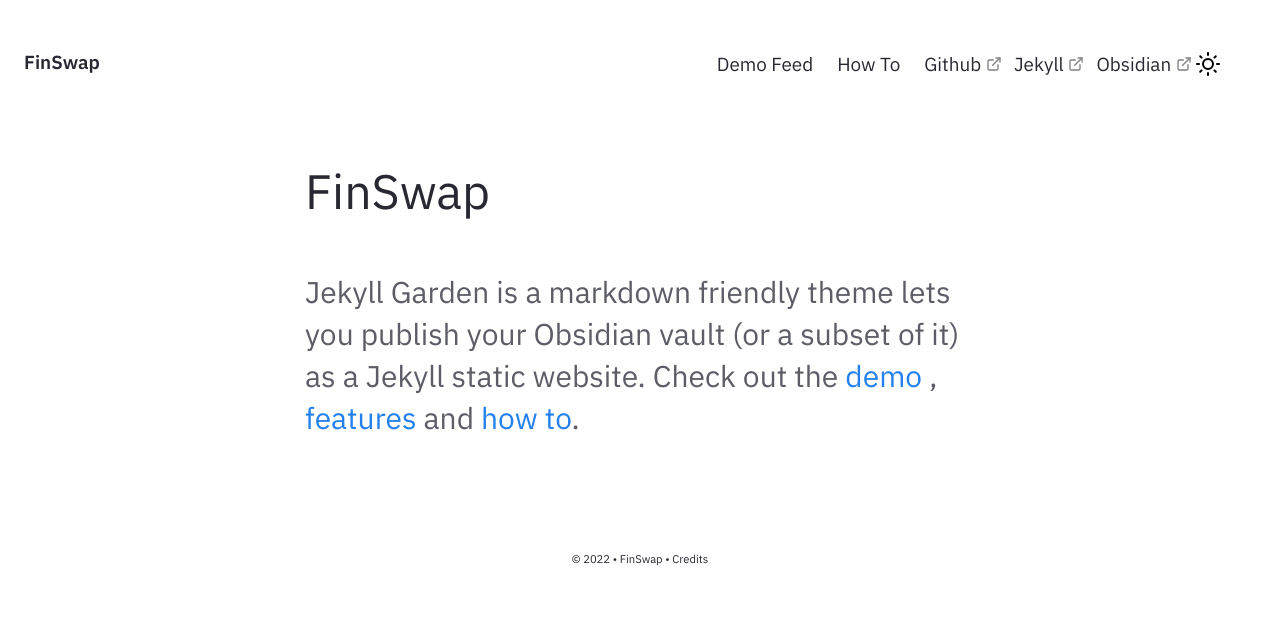
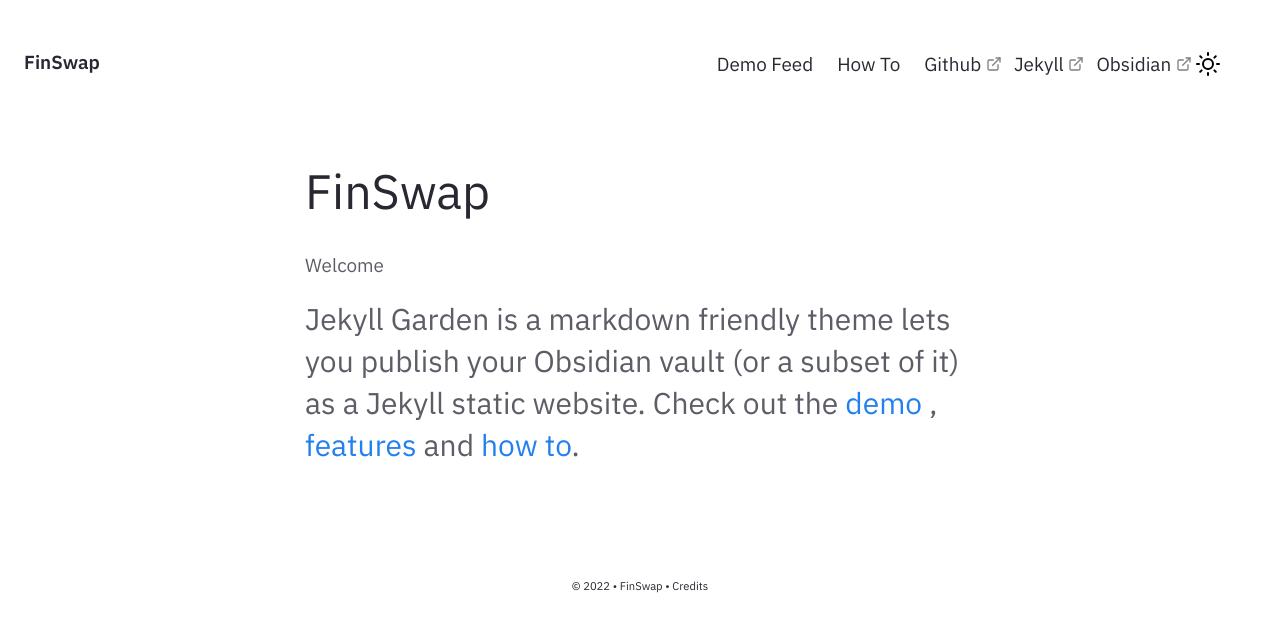
Before and after one commit to kevinroku/nroku.github.io, a Jekyll site: the page built from pages/index.md, in a window 1280 px wide. Shown: the top 632 px of the page. Built offline with Jekyll 4.4.1, drawn with Linux system fonts in a browser that asks for light colours.

Commit message:
Update Homepage.html

```diff
--- a/_includes/Homepage.html
+++ b/_includes/Homepage.html
@@ -1,6 +1,6 @@
 <div class="home-intro">
     <div class="jumbo">{{site.heading}} </div>
-    <div class="home-sub-text"> <h3>
+    <div class="home-sub-text">Welcome <h3>
         Jekyll Garden is a markdown friendly theme lets you publish your Obsidian vault (or a subset of it) as a Jekyll static website.
         Check out the <a href="{{'/notes' | relative_url}}"> demo </a>, <a href="{{'/post/features' | relative_url}}"> features </a> and <a href="{{'/post/how-to' | relative_url}}"> how to</a>.
         </h3>
```
